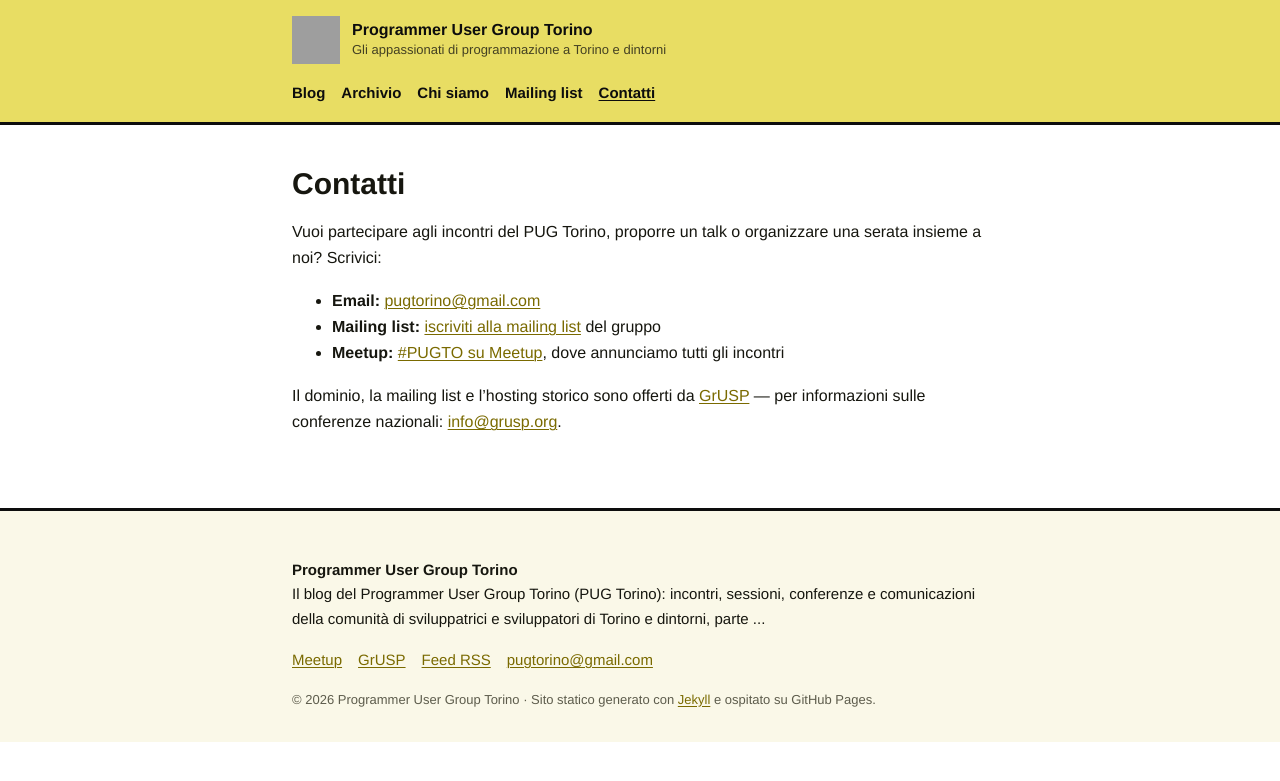
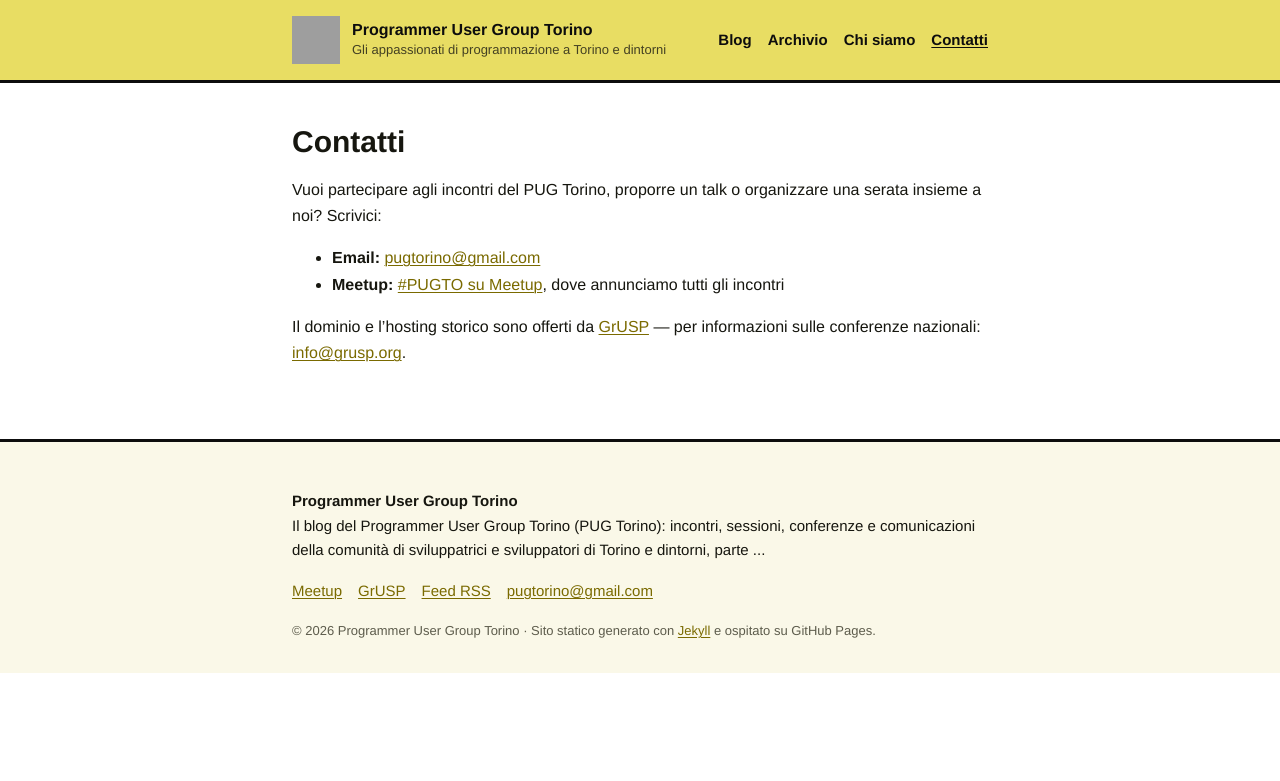
Before and after one commit to GrUSP/torino.grusp.org, a Jekyll site: the page built from pagine/contatti.md, in a window 1280 px wide. Shown: the top 781 px of the page. Built offline with Jekyll 4.4.1, drawn with Linux system fonts in a browser that asks for light colours; grey boxes are pictures that could not be loaded.

Commit message:
Rimuove la pagina della mailing list, dismessa
La mailing list del gruppo non esiste piu':
- pagine/mailing-list.md eliminata, con il form verso ml.grusp.org
- /mailing-list/ redirige su /contatti/ (redirect_from), cosi' i due
  articoli del 2011 e del 2012 che la linkavano non finiscono su un 404
- voce rimossa dal menu e rimando alla ML tolto dalla pagina Contatti
- chi-siamo non elenca piu' la mailing list fra i servizi offerti dal GrUSP
- lo smoke test verifica che /mailing-list/ rimandi a /contatti/
- l'importer ha --skip-slug per non ricreare la pagina da un nuovo import

Co-Authored-By: Claude <noreply@anthropic.com>
Claude-Session: https://claude.ai/code/session_015XBz6g2wSJp5Ne5EHBDZ5y

```diff
--- a/_data/navigation.yml
+++ b/_data/navigation.yml
@@ -4,7 +4,5 @@
   url: /archivio/
 - title: Chi siamo
   url: /chi-siamo/
-- title: Mailing list
-  url: /mailing-list/
 - title: Contatti
   url: /contatti/
--- a/pagine/chi-siamo.md
+++ b/pagine/chi-siamo.md
@@ -10,6 +10,6 @@ Il gruppo è molto eterogeneo perchè coinvolge differenti tipologie di programm
 
 Uno degli obiettivi del PUG di Torino è l'organizzazione di meetup, eventi e se possibile conferenze a Torino su svariati temi legati al mondo della programmazione.
 
-Il PUG di Torino nasce dalla collaborazione con il [GrUSP](<http://www.grusp.it/> "GrUSP"), un associazione no-profit che organizza ogni anno diverse conferenze in Italia sul mondo della programmazione. Il GrUSP ci ha gentilmente offerto il dominio torino.grusp.org, la mailing list e l'hosting per la realizzazione di questo sito.
+Il PUG di Torino nasce dalla collaborazione con il [GrUSP](<http://www.grusp.it/> "GrUSP"), un associazione no-profit che organizza ogni anno diverse conferenze in Italia sul mondo della programmazione. Il GrUSP ci ha gentilmente offerto il dominio torino.grusp.org e l'hosting per la realizzazione di questo sito.
 
 Se sei interessato a partecipare al PUG Torino, puoi contattarci [cliccando qui](<https://torino.grusp.org/contatti/> "Modulo di contatto").
--- a/pagine/contatti.md
+++ b/pagine/contatti.md
@@ -15,9 +19,8 @@ Vuoi partecipare agli incontri del PUG Torino, proporre un talk o organizzare
 una serata insieme a noi? Scrivici:
 
 - **Email:** [pugtorino@gmail.com](mailto:pugtorino@gmail.com)
-- **Mailing list:** [iscriviti alla mailing list]({{ '/mailing-list/' | relative_url }}) del gruppo
 - **Meetup:** [#PUGTO su Meetup]({{ site.social.meetup }}), dove annunciamo tutti gli incontri
 
-Il dominio, la mailing list e l'hosting storico sono offerti da
-[GrUSP]({{ site.social.grusp }}) — per informazioni sulle conferenze
-nazionali: [info@grusp.org](mailto:info@grusp.org).
+Il dominio e l'hosting storico sono offerti da [GrUSP]({{ site.social.grusp }})
+— per informazioni sulle conferenze nazionali:
+[info@grusp.org](mailto:info@grusp.org).
```
Also changed, not shown: other parts of pagine/contatti.md (+4 -0 lines), MIGRAZIONE.md (+7 -4 lines), pagine/mailing-list.md (deleted, +0 -17 lines), tools/import_wordpress.py (+9 -0 lines), README.md, 1 other file.
